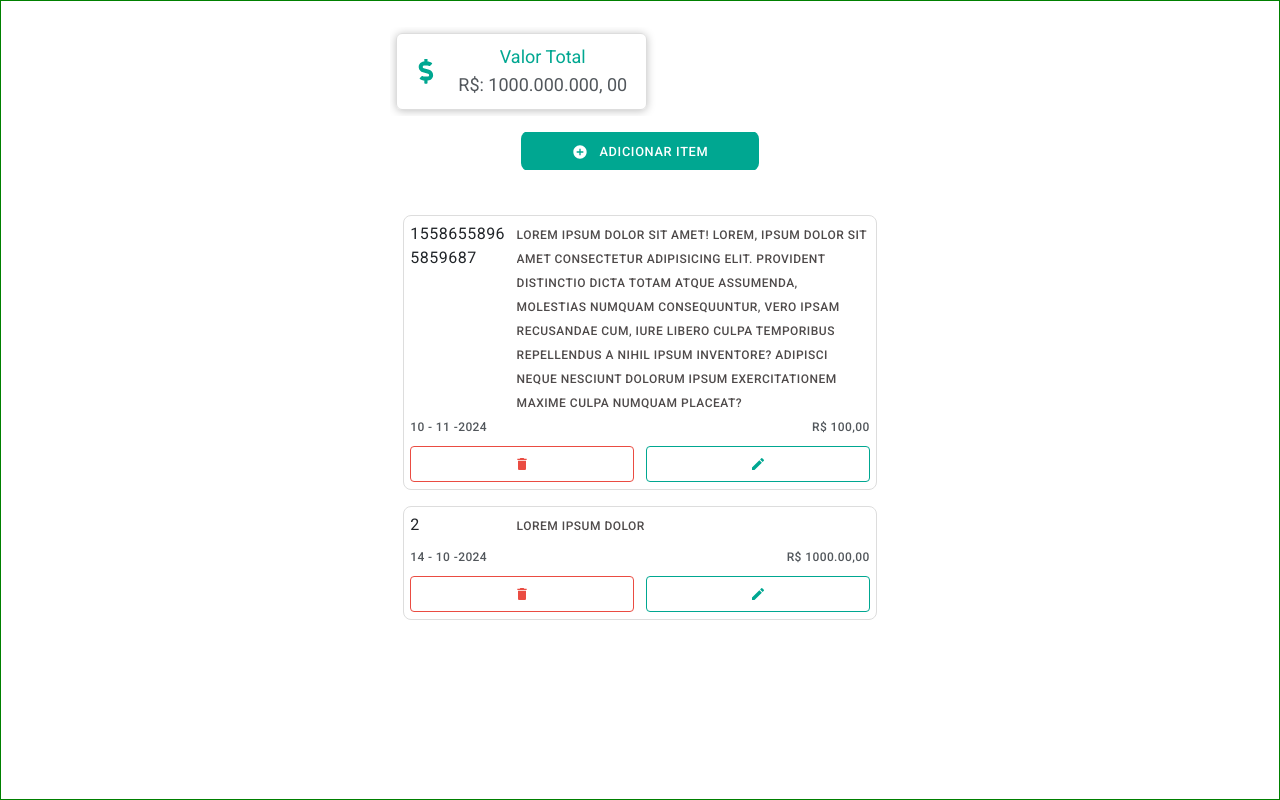
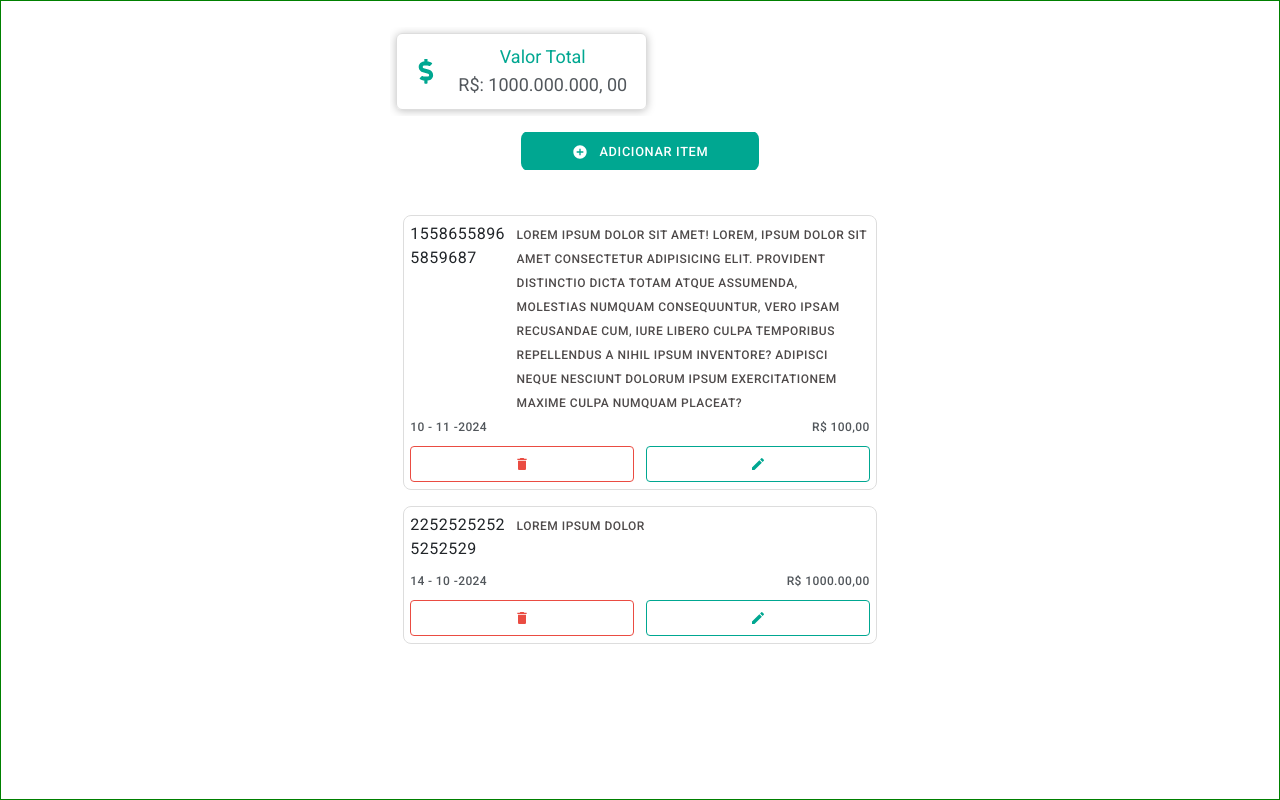
Before and after one commit to JamissonRamos/app_control_shopping, a React (Vite) app: page /home in a window 1280 px wide. Built offline with nearby package versions, Linux system fonts and the light colour scheme.

Commit message:
Ajuste de index do card

```diff
--- a/src/pages/home/components/cards_list/index.jsx
+++ b/src/pages/home/components/cards_list/index.jsx
@@ -56,7 +56,7 @@ const CardsList = ({data}) => {
                         <S.Index>
                             {/* Foi preciso passar o span puro para fica flex o contesto do span
                             */}
-                            <span> 2 </span>
+                            <span> 22525252525252529 </span>
                         </S.Index>
 
                         <S.Product>
--- a/src/pages/home/components/cards_list/styled.js
+++ b/src/pages/home/components/cards_list/styled.js
@@ -76,7 +76,8 @@ export const Index = styled.div`
     width: auto;
     span {
         display: inline-block;   /* Permite definir largura e altura */
-        width: 100px;             /* Define a largura máxima */
+        width: auto;
+        max-width: 100px;             /* Define a largura máxima */
         word-wrap: break-word;   /* Quebra o texto */
         overflow-wrap: break-word;
         white-space: normal;     /* Permite que o texto quebre em várias linhas */
```
